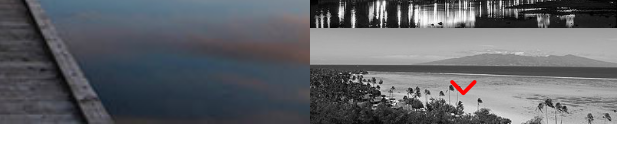
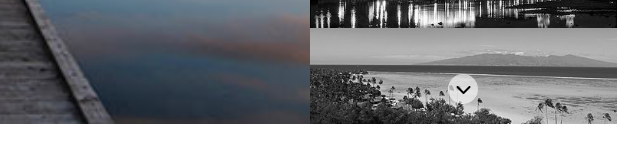
Before and after one commit to giuseppesiciliano/-js-array-carousel, a plain HTML site: page Milestone 1/index.html in a window 1280 px wide. Shown: the part 516-678 px from the top of the page, 535-1175 px from the left. Drawn offline with Linux system fonts and the light colour scheme.

Commit message:
Milestone 1 - arrow

```diff
--- a/Milestone 1/css/style.css
+++ b/Milestone 1/css/style.css
@@ -68,9 +68,14 @@
 /* Arrow */
 .arrow {
     position: absolute;
-
-    color: red;
-    font-size: 30px;
+    background-color: rgba(255, 255, 255, 0.6);
+    height: 30px;
+    width: 30px;
+    border-radius: 50%;
+    display: flex;
+    justify-content: center;
+    align-items: center;
+    cursor: pointer;
 }
 .arrow.up {
     top: 20px;
```
